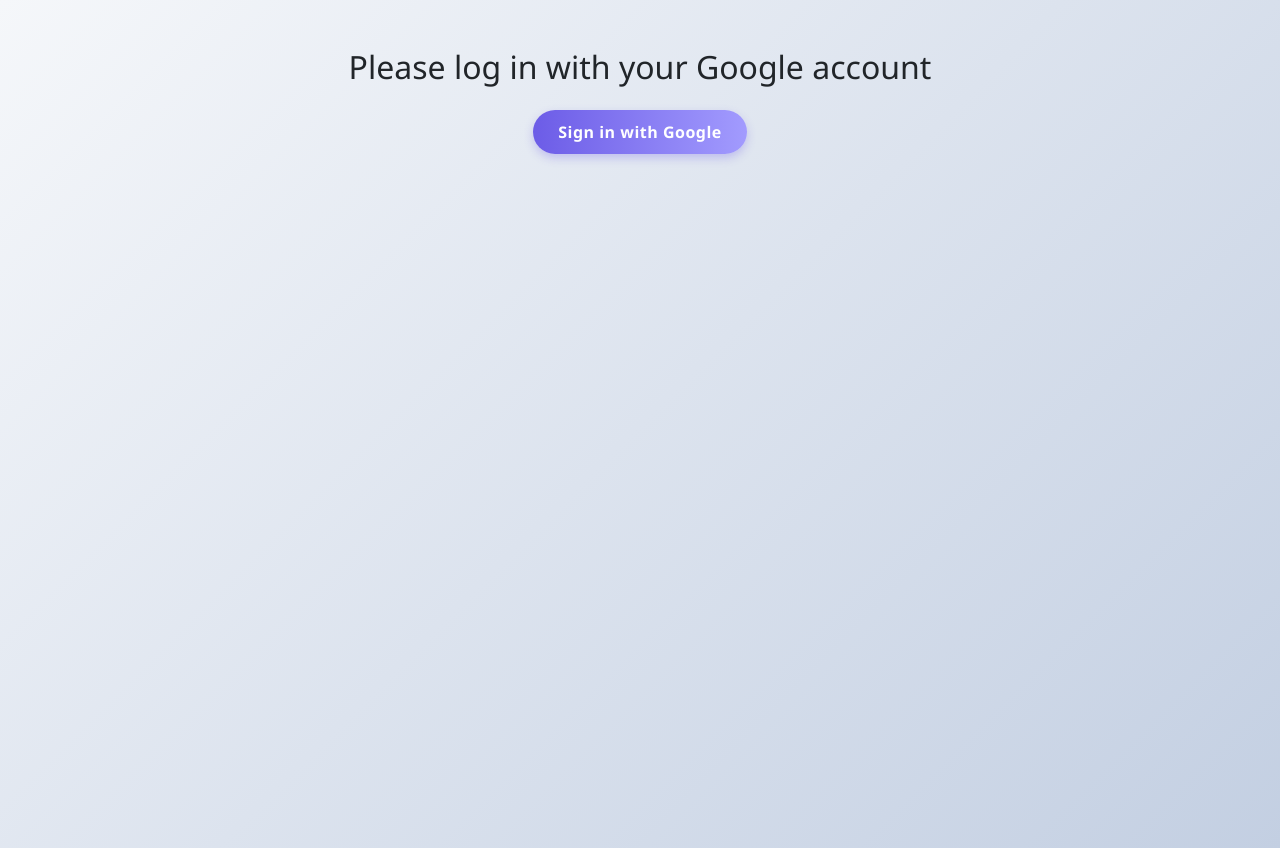
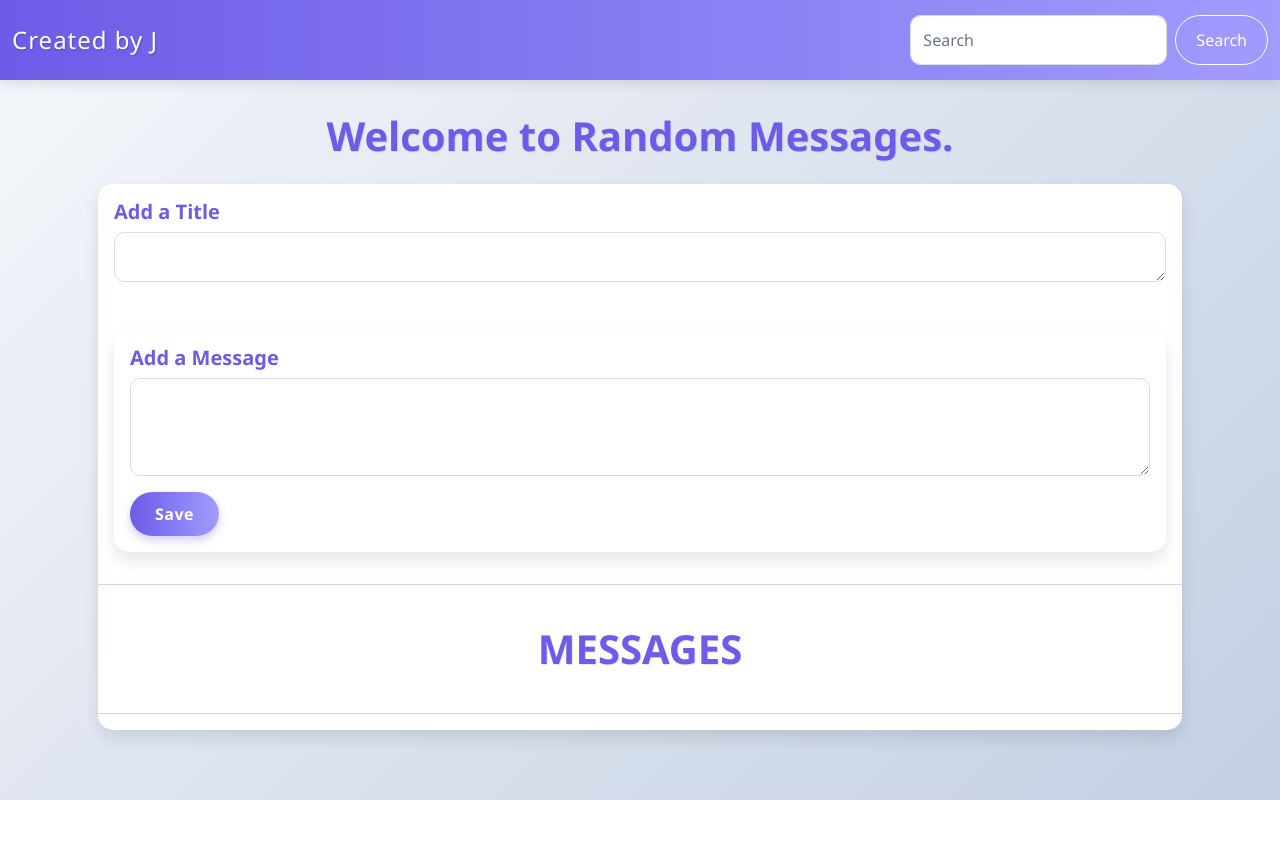
Before and after one commit to jayq23/Anonymous-Messages, a plain HTML site: page index.html in a window 1280 px wide. After the commit the page ends 800 px from the top, so only its background shows below. Drawn offline with nearby package versions, Linux system fonts and the light colour scheme; no server answers.

Commit message:
Update index.html

```diff
--- a/index.html
+++ b/index.html
@@ -138,15 +138,6 @@
 </head>
 
 <body>
-  <!-- Login Section -->
-  <div id="login-section" class="container text-center my-5">
-    <h2>Please log in with your Google account</h2>
-    <button onclick="signInWithGoogle()" class="btn btn-primary mt-3">Sign in with Google</button>
-  </div>
-
-  <!-- Main App Content (hidden by default) -->
-  <div id="main-content" style="display: none;">
-    <!-- Navbar -->
   <nav class="navbar navbar-dark bg-dark">
     <div class="container-fluid">
       <a class="navbar-brand">Created by J</a>
@@ -157,8 +148,7 @@
     </div>
   </nav>
 
-    <!-- Main Content Section -->
-    <div class="container my-3">
+  <div class="container my-3 ">
     <h1>Welcome to Random Messages.</h1>
 
     <div class="card m-3">
@@ -167,32 +157,31 @@
         <div class="mb-3">
           <textarea class="form-control" id="titleTxt" rows="1"></textarea>
         </div>
+        <!-- <a class="btn btn-primary" id="addBtn">Save</a> -->
       </div>
-      </div>
-
       <div class="card m-3">
         <div class="card-body">
-          <h5 class="card-title">Add a message</h5>
+          <h5 class="card-title">Add a Message</h5>
           <div class="mb-3">
             <textarea class="form-control" id="addTxt" rows="3"></textarea>
           </div>
           <a class="btn btn-primary" id="addBtn">Save</a>
         </div>
       </div>
-
       <hr>
       <h1>MESSAGES</h1>
       <hr>
-      <div id="notes" class="row container-fluid"></div>
+      <div id="notes" class="row container-fluid">
       </div>
     </div>
+
 
 <!-- Firebase SDKs -->
 <script src="https://www.gstatic.com/firebasejs/9.6.10/firebase-app-compat.js"></script>
 <script src="https://www.gstatic.com/firebasejs/9.6.10/firebase-database-compat.js"></script>
-  <script src="https://www.gstatic.com/firebasejs/9.6.10/firebase-auth-compat.js"></script>
 
 <script>
+  // Firebase configuration
   const firebaseConfig = {
     apiKey: "AIzaSyCvMh8fbzzsEkub0x03Mvk9-ftBfBJIXKE",
     authDomain: "random-messages-5d43d.firebaseapp.com",
@@ -207,7 +196,7 @@
   firebase.initializeApp(firebaseConfig);
 </script>
 
-  <!-- Main JavaScript Code -->
+<!-- Your custom app script -->
 <script src="main.js"></script>
 </body>
 
```
Lines whose indentation alone changed are shown as unchanged.
